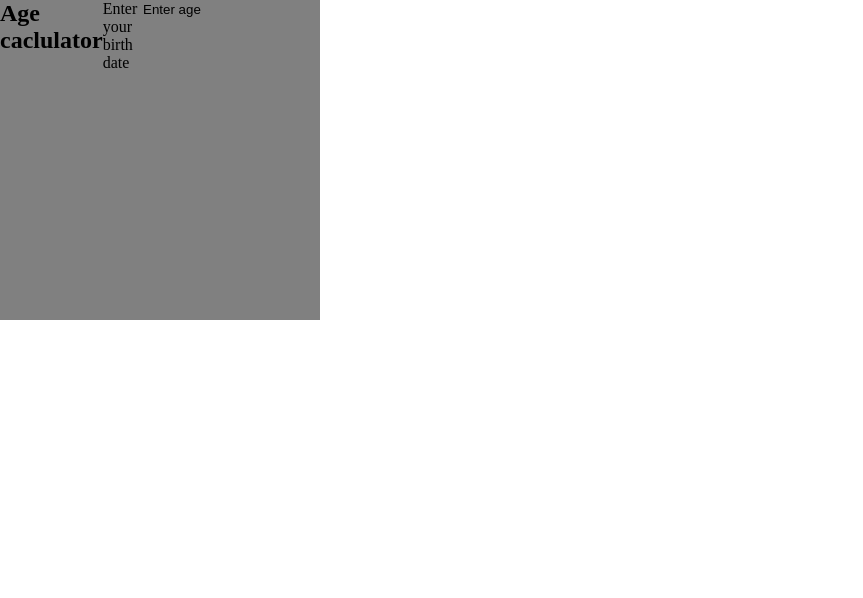
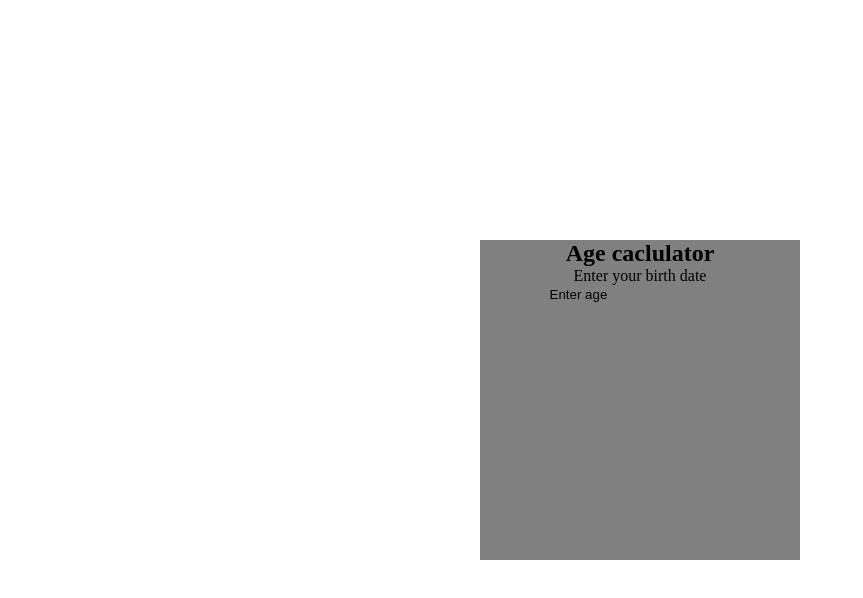
Before and after one commit to Ayush15601/Age_calculator, a plain HTML site: page indx.html in a window 1280 px wide. Shown: the whole page, without its empty margins (0-863 px from the left). Drawn offline with Linux system fonts and the light colour scheme.

Commit message:
added layouts for calculation

```diff
--- a/indx.html
+++ b/indx.html
@@ -12,8 +12,9 @@
 </head>
 
 <body>
+    <section>
 
-    <section class="box">
+        <div class="box">
             <h1> Age caclulator </h1>
             <p> Enter your birth date </p>
 
@@ -21,6 +22,7 @@
                 <input type="text" name="value" value="Enter age"/>
                 <input type="button" class="btn">
             </form>
+        </div>
 
     </section>
 
--- a/style.css
+++ b/style.css
@@ -18,6 +18,9 @@ input{
 section{
     width: 100%;
     height: 100%;
+    display: flex;
+    align-items: center;
+    justify-content: center;
 }
 
 .box{
@@ -25,4 +28,6 @@ section{
     width: 20rem;
     background-color: grey;
     display: flex;
+    flex-direction: column;
+    text-align: center;
 }
```
Lines whose indentation alone changed are shown as unchanged.
